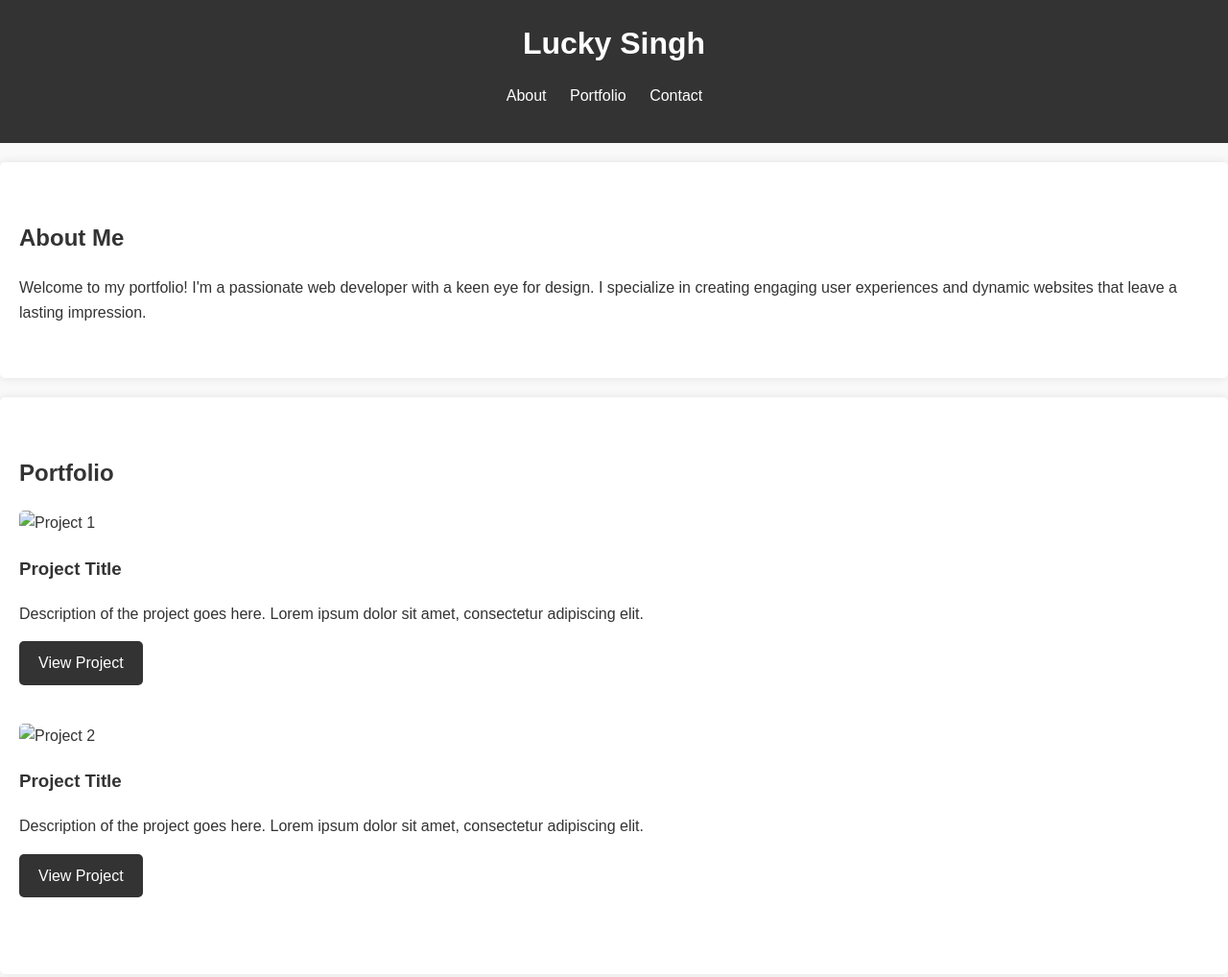
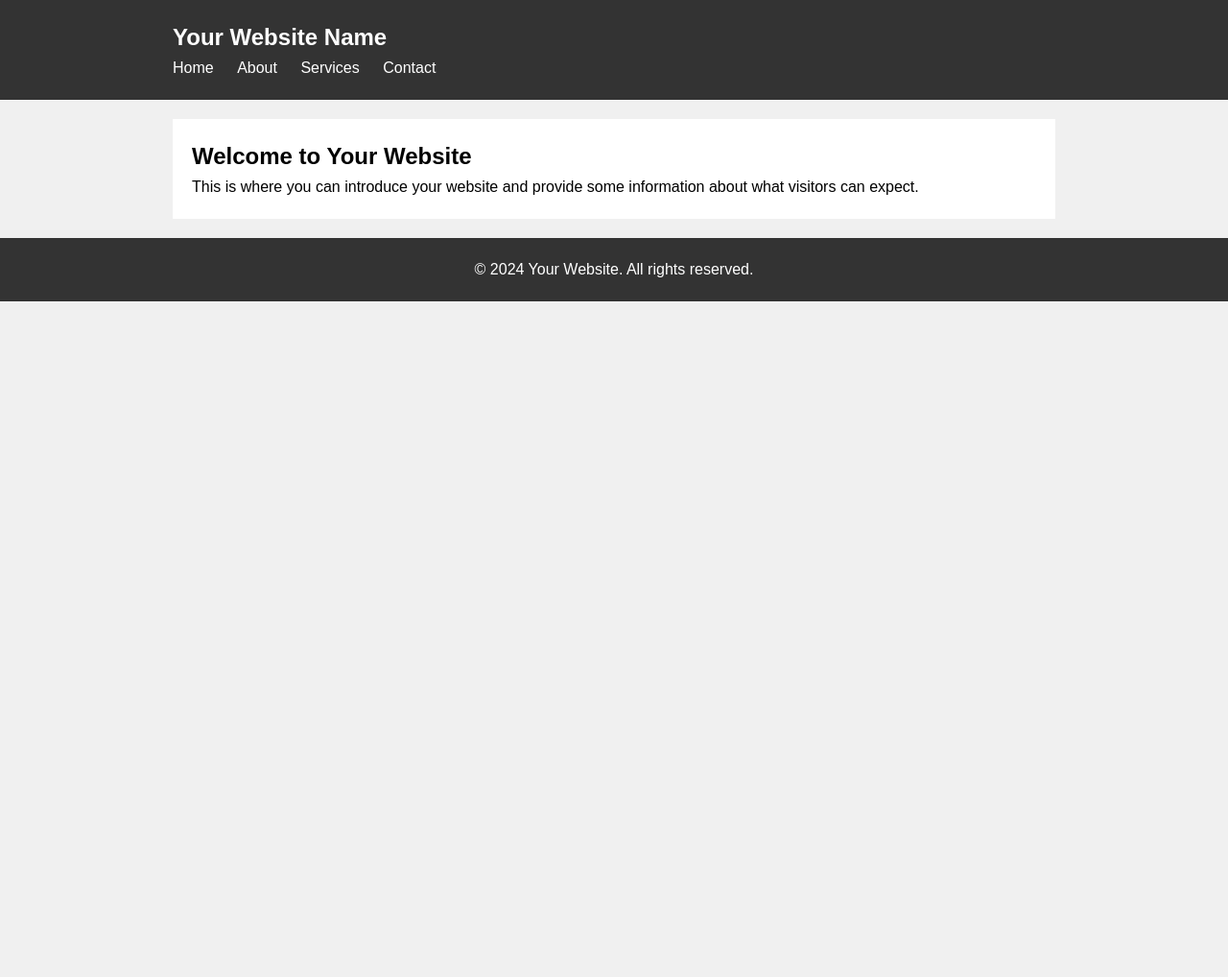
Before and after one commit to LuckyS25/Lucky-s-Portfolio, a plain HTML site: page index.html in a window 1280 px wide. Shown: the top 1018 px of the page at 96% size. After the commit the page ends 800 px from the top, so only its background shows below. Drawn offline with Linux system fonts and the light colour scheme.

```diff
--- a/index.html
+++ b/index.html
@@ -1,58 +1,44 @@
 <!DOCTYPE html>
 <html lang="en">
-
 <head>
     <meta charset="UTF-8">
     <meta name="viewport" content="width=device-width, initial-scale=1.0">
-    <title>Lucky Singh - Portfolio</title>
-    <link rel="stylesheet" href="styles.css">
+    <title>Lucky Singh</title>
+    <link rel="stylesheet" href="styles.css"> <!-- Link to your CSS file -->
 </head>
-
 <body>
 
-    <header>
-        <h1>Lucky Singh</h1>
-        <nav>
-            <ul>
-                <li><a href="#about">About</a></li>
-                <li><a href="#portfolio">Portfolio</a></li>
-                <li><a href="#contact">Contact</a></li>
-            </ul>
-        </nav>
+    <!-- Header -->
+    <header class="header">
+        <div class="container">
+            <h1>Your Website Name</h1>
+            <nav>
+                <ul>
+                    <li><a href="#">Home</a></li>
+                    <li><a href="#">About</a></li>
+                    <li><a href="#">Services</a></li>
+                    <li><a href="#">Contact</a></li>
+                </ul>
+            </nav>
+        </div>
     </header>
 
-    <section id="about">
-        <h2>About Me</h2>
-        <p>Welcome to my portfolio! I'm a passionate web developer with a keen eye for design. I specialize in creating engaging user experiences and dynamic websites that leave a lasting impression.</p>
-    </section>
+    <!-- Main Content -->
+    <main class="main-content">
+        <div class="container">
+            <section class="intro-section">
+                <h2>Welcome to Your Website</h2>
+                <p>This is where you can introduce your website and provide some information about what visitors can expect.</p>
+            </section>
+        </div>
+    </main>
 
-    <section id="portfolio">
-        <h2>Portfolio</h2>
-        <div class="project">
-            <img src="project1.jpg" alt="Project 1">
-            <h3>Project Title</h3>
-            <p>Description of the project goes here. Lorem ipsum dolor sit amet, consectetur adipiscing elit.</p>
-            <a href="#">View Project</a>
+    <!-- Footer -->
+    <footer class="footer">
+        <div class="container">
+            <p>&copy; 2024 Your Website. All rights reserved.</p>
         </div>
-        <div class="project">
-            <img src="project2.jpg" alt="Project 2">
-            <h3>Project Title</h3>
-            <p>Description of the project goes here. Lorem ipsum dolor sit amet, consectetur adipiscing elit.</p>
-            <a href="#">View Project</a>
-        </div>
-        <!-- Add more projects as needed -->
-    </section>
-
-    <section id="contact">
-        <h2>Contact Me</h2>
-        <p>Feel free to reach out to me at <a href="mailto:luckysingh250305@gmail.com">luckysingh250305@gmail.com</a> or connect on <a href="https://github.com/LuckyS25">LinkedIn</a>.</p>
-    </section>
-
-    <footer>
-        <p>&copy; 2024 Lucky Singh. All rights reserved.</p>
     </footer>
 
-    <script src="script.js"></script>
 </body>
-
 </html>
--- a/styles.css
+++ b/styles.css
@@ -1,88 +1,59 @@
-/* styles.css */
+/* Reset CSS */
+* {
+  margin: 0;
+  padding: 0;
+  box-sizing: border-box;
+}
 
+/* Basic Styles */
 body {
   font-family: Arial, sans-serif;
-    background-color: #f9f9f9;
-    color: #333;
-    margin: 0;
-    padding: 0;
+  background-color: #f0f0f0;
   line-height: 1.6;
 }
 
-header {
+.container {
+  max-width: 960px;
+  margin: 0 auto;
+  padding: 0 20px;
+}
+
+.header {
   background-color: #333;
   color: #fff;
-    padding: 20px;
-    text-align: center;
+  padding: 20px 0;
 }
 
-h1 {
-    margin: 0;
+.header h1 {
+  font-size: 24px;
 }
 
-nav ul {
-    list-style-type: none;
-    padding: 0;
+.header nav ul {
+  list-style: none;
 }
 
-nav ul li {
+.header nav ul li {
   display: inline;
   margin-right: 20px;
 }
 
-nav ul li a {
+.header nav ul li a {
   color: #fff;
   text-decoration: none;
-    transition: color 0.3s ease;
 }
 
-nav ul li a:hover {
-    color: #ffd700; /* Change color on hover */
+.main-content {
+  padding: 20px 0;
 }
 
-section {
-    padding: 40px 20px;
-    margin: 20px 0;
+.intro-section {
   background-color: #fff;
-    border-radius: 5px;
-    box-shadow: 0 0 10px rgba(0, 0, 0, 0.1); /* Add shadow effect */
+  padding: 20px;
 }
 
-.project {
-    margin-bottom: 40px;
-}
-
-.project img {
-    max-width: 100%;
-    height: auto;
-    border-radius: 5px;
-}
-
-.project h3 {
-    margin-top: 20px;
-}
-
-.project p {
-    font-size: 16px;
-}
-
-.project a {
-    display: inline-block;
-    padding: 10px 20px;
+.footer {
   background-color: #333;
   color: #fff;
-    text-decoration: none;
-    border-radius: 5px;
-    transition: background-color 0.3s ease;
-}
-
-.project a:hover {
-    background-color: #555; /* Change background color on hover */
-}
-
-footer {
-    background-color: #333;
-    color: #fff;
-    padding: 20px;
+  padding: 20px 0;
   text-align: center;
 }
```
Also changed, not shown: Education.html (deleted, +0 -11 lines), Experience.html (deleted, +0 -11 lines), Projects.html (deleted, +0 -11 lines), script.js (added). Lines whose indentation alone changed are shown as unchanged.
